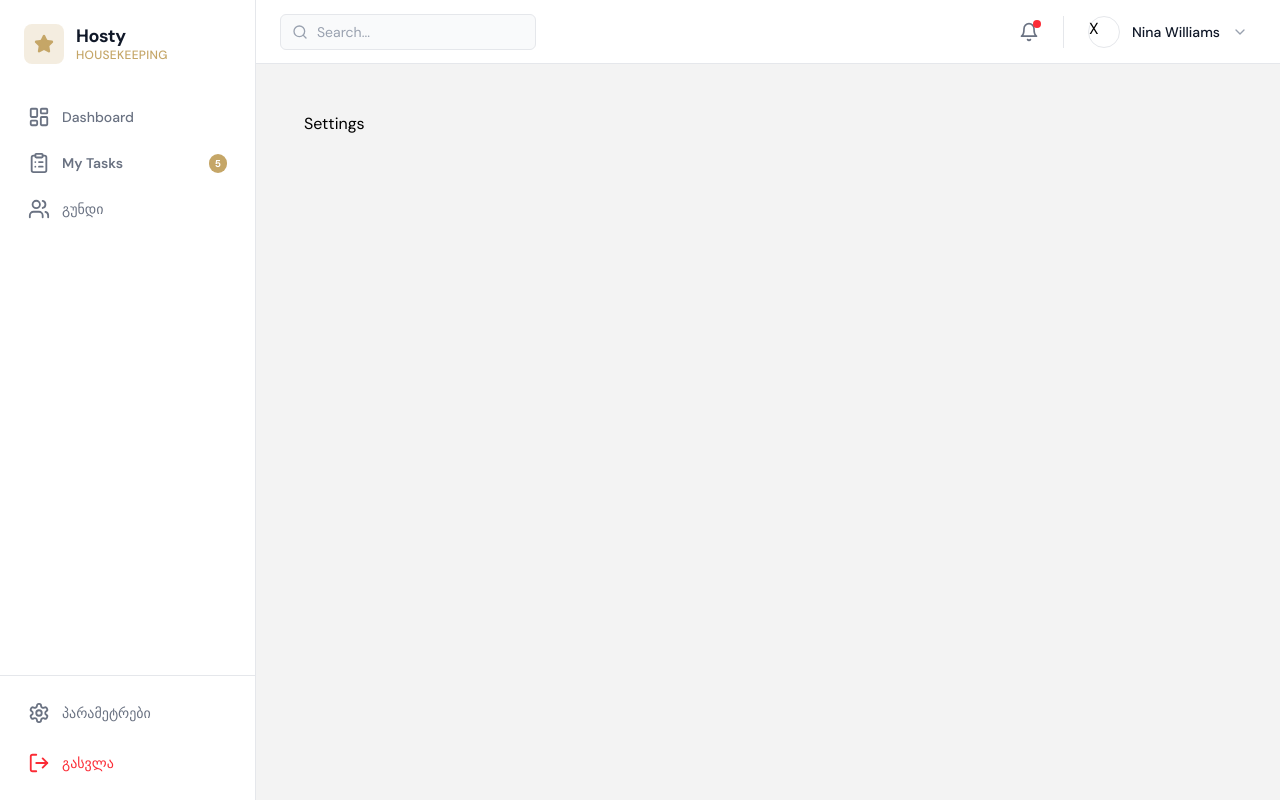
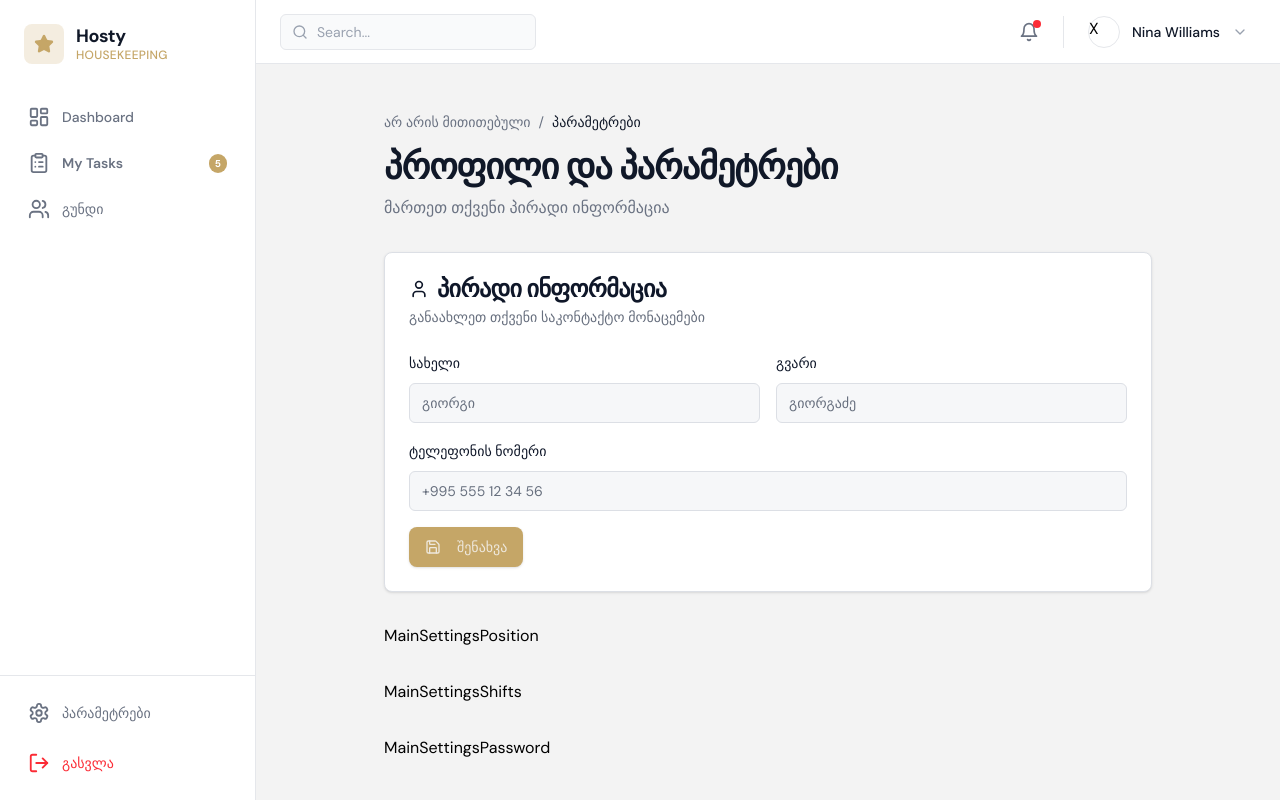
Before and after one commit to AchiGel/hosty_client_staff, a React (Vite) app: page /settings in a window 1280 px wide. Built offline with nearby package versions, Linux system fonts and the light colour scheme; a web font is replaced by a local one.

Commit message:
feature/settings private info

```diff
--- /dev/null
+++ b/src/components/main/MainSettingPrivateInfo.tsx
@@ -0,0 +1,99 @@
+const MainSettingPrivateInfo = () => {
+  return (
+    <div className="rounded-lg border border-[#dcdfe5] bg-white text-[#0f1729] shadow-sm">
+      <div className="flex flex-col space-y-1.5 p-6">
+        <h3 className="text-2xl font-semibold leading-none tracking-tight flex items-center gap-2">
+          <svg
+            xmlns="http://www.w3.org/2000/svg"
+            width="24"
+            height="24"
+            viewBox="0 0 24 24"
+            fill="none"
+            stroke="currentColor"
+            strokeWidth="2"
+            strokeLinecap="round"
+            strokeLinejoin="round"
+            className="lucide lucide-user h-5 w-5"
+          >
+            <path d="M19 21v-2a4 4 0 0 0-4-4H9a4 4 0 0 0-4 4v2"></path>
+            <circle cx="12" cy="7" r="4"></circle>
+          </svg>
+          პირადი ინფორმაცია
+        </h3>
+        <p className="text-sm text-[#676f7e]">
+          განაახლეთ თქვენი საკონტაქტო მონაცემები
+        </p>
+      </div>
+      <div className="p-6 pt-0 space-y-4">
+        <div className="grid grid-cols-1 md:grid-cols-2 gap-4">
+          <div className="space-y-2">
+            <label
+              className="text-sm font-medium leading-none peer-disabled:cursor-not-allowed peer-disabled:opacity-70"
+              htmlFor="name"
+            >
+              სახელი
+            </label>
+            <input
+              placeholder="გიორგი"
+              id="name"
+              name="name"
+              type="text"
+              className="mt-2 flex h-10 w-full rounded-md border border-[#dcdfe5] bg-[#f6f7f9] px-3 py-2 text-base ring-[#f6f7f9] file:border-0 file:bg-transparent file:text-sm file:font-medium file:text-foreground placeholder:text-[#676f7e] focus-visible:outline-none focus-visible:ring-2 focus-visible:ring-[#c9a65e] focus-visible:ring-offset-2 disabled:cursor-not-allowed disabled:opacity-50 md:text-sm"
+            />
+          </div>
+          <div className="space-y-2">
+            <label
+              className="text-sm font-medium leading-none peer-disabled:cursor-not-allowed peer-disabled:opacity-70"
+              htmlFor="lastName"
+            >
+              გვარი
+            </label>
+            <input
+              placeholder="გიორგაძე"
+              id="lastName"
+              name="lastName"
+              type="text"
+              className="mt-2 flex h-10 w-full rounded-md border border-[#dcdfe5] bg-[#f6f7f9] px-3 py-2 text-base ring-[#f6f7f9] file:border-0 file:bg-transparent file:text-sm file:font-medium file:text-foreground placeholder:text-[#676f7e] focus-visible:outline-none focus-visible:ring-2 focus-visible:ring-[#c9a65e] focus-visible:ring-offset-2 disabled:cursor-not-allowed disabled:opacity-50 md:text-sm"
+            />
+          </div>
+        </div>
+        <div className="space-y-2">
+          <label
+            className="text-sm font-medium leading-none peer-disabled:cursor-not-allowed peer-disabled:opacity-70"
+            htmlFor="phone"
+          >
+            ტელეფონის ნომერი
+          </label>
+          <input
+            className="mt-2 flex h-10 w-full rounded-md border border-[#dcdfe5] bg-[#f6f7f9] px-3 py-2 text-base ring-[#f6f7f9] file:border-0 file:bg-transparent file:text-sm file:font-medium file:text-foreground placeholder:text-[#676f7e] focus-visible:outline-none focus-visible:ring-2 focus-visible:ring-[#c9a65e] focus-visible:ring-offset-2 disabled:cursor-not-allowed disabled:opacity-50 md:text-sm"
+            type="text"
+            name="phone"
+            id="phone"
+            placeholder="+995 555 12 34 56"
+          />
+        </div>
+        <button className="cursor-pointer inline-flex items-center justify-center gap-2 whitespace-nowrap rounded-lg text-sm font-medium ring-[#f6f7f9] transition-all duration-200 focus-visible:outline-none focus-visible:ring-2 focus-visible:ring-[#c9a65e] focus-visible:ring-offset-2 disabled:pointer-events-none disabled:opacity-50 [&_svg]:pointer-events-none [&_svg]:size-4 [&_svg]:shrink-0 text-[#eee8dd] shadow-sm hover:shadow-md h-10 px-4 py-2 bg-[#c5a667] hover:bg-[#b09358]">
+          <svg
+            xmlns="http://www.w3.org/2000/svg"
+            width="24"
+            height="24"
+            viewBox="0 0 24 24"
+            fill="none"
+            stroke="currentColor"
+            strokeWidth="2"
+            strokeLinecap="round"
+            strokeLinejoin="round"
+            className="lucide lucide-save h-4 w-4 mr-2"
+          >
+            <path d="M15.2 3a2 2 0 0 1 1.4.6l3.8 3.8a2 2 0 0 1 .6 1.4V19a2 2 0 0 1-2 2H5a2 2 0 0 1-2-2V5a2 2 0 0 1 2-2z"></path>
+            <path d="M17 21v-7a1 1 0 0 0-1-1H8a1 1 0 0 0-1 1v7"></path>
+            <path d="M7 3v4a1 1 0 0 0 1 1h7"></path>
+          </svg>
+          შენახვა
+        </button>
+      </div>
+    </div>
+  );
+};
+
+export default MainSettingPrivateInfo;
--- /dev/null
+++ b/src/components/main/MainSettingsPassword.tsx
@@ -0,0 +1,5 @@
+const MainSettingsPassword = () => {
+  return <div>MainSettingsPassword</div>;
+};
+
+export default MainSettingsPassword;
--- /dev/null
+++ b/src/components/main/MainSettingsPosition.tsx
@@ -0,0 +1,5 @@
+const MainSettingsPosition = () => {
+  return <div>MainSettingsPosition</div>;
+};
+
+export default MainSettingsPosition;
--- /dev/null
+++ b/src/components/main/MainSettingsShifts.tsx
@@ -0,0 +1,5 @@
+const MainSettingsShifts = () => {
+  return <div>MainSettingsShifts</div>;
+};
+
+export default MainSettingsShifts;
--- a/src/pages/Settings.tsx
+++ b/src/pages/Settings.tsx
@@ -1,5 +1,24 @@
+import MainSettingPrivateInfo from "../components/main/MainSettingPrivateInfo";
+import MainSettingsPassword from "../components/main/MainSettingsPassword";
+import MainSettingsPosition from "../components/main/MainSettingsPosition";
+import MainSettingsShifts from "../components/main/MainSettingsShifts";
+import MainTitle from "../components/main/MainTitle";
+
 const Settings = () => {
-  return <div>Settings</div>;
+  return (
+    <div className="max-w-3xl mx-auto flex flex-col gap-8">
+      <MainTitle
+        department={"არ არის მითითებული"}
+        page={"პარამეტრები"}
+        title={"პროფილი და პარამეტრები"}
+        description={"მართეთ თქვენი პირადი ინფორმაცია"}
+      />
+      <MainSettingPrivateInfo />
+      <MainSettingsPosition />
+      <MainSettingsShifts />
+      <MainSettingsPassword />
+    </div>
+  );
 };
 
 export default Settings;
```
